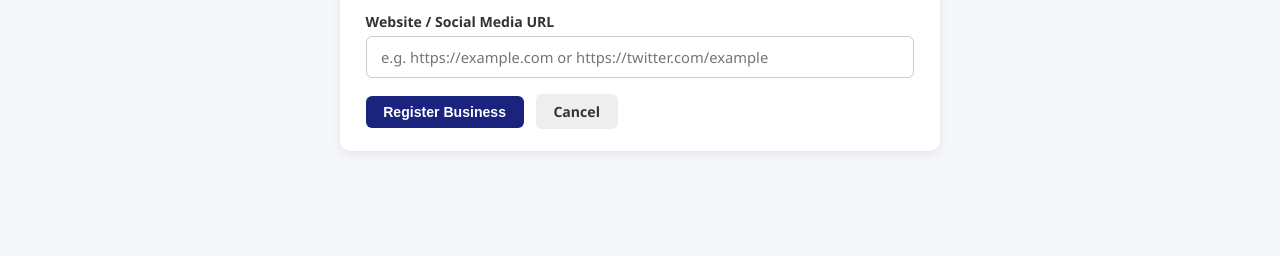
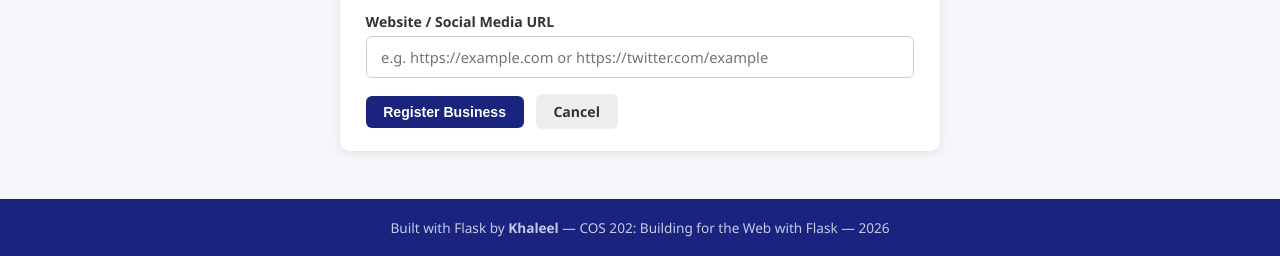
Before and after one commit to 1Imantk/local_directory, a Flask app: page /add in a window 1280 px wide. Shown: the part 706-962 px from the top of the page. Before the commit the page ends 834 px from the top, so only its background shows below. Run offline with Flask 3, Linux system fonts and the light colour scheme.

Commit message:
add footer with author info and current year to base layout

```diff
--- a/templates/base.html
+++ b/templates/base.html
@@ -163,5 +163,9 @@
   {% block content %}{% endblock %}
 </div>
 
+<footer style="background:#1a237e; color:#c5cae9; text-align:center; padding:1.2rem; margin-top:3rem; font-size:.85rem;">
+  <p>Built with Flask by <strong>Khaleel</strong> — COS 202: Building for the Web with Flask — {{ "2026" }}</p>
+</footer>
+
 </body>
 </html>
```
